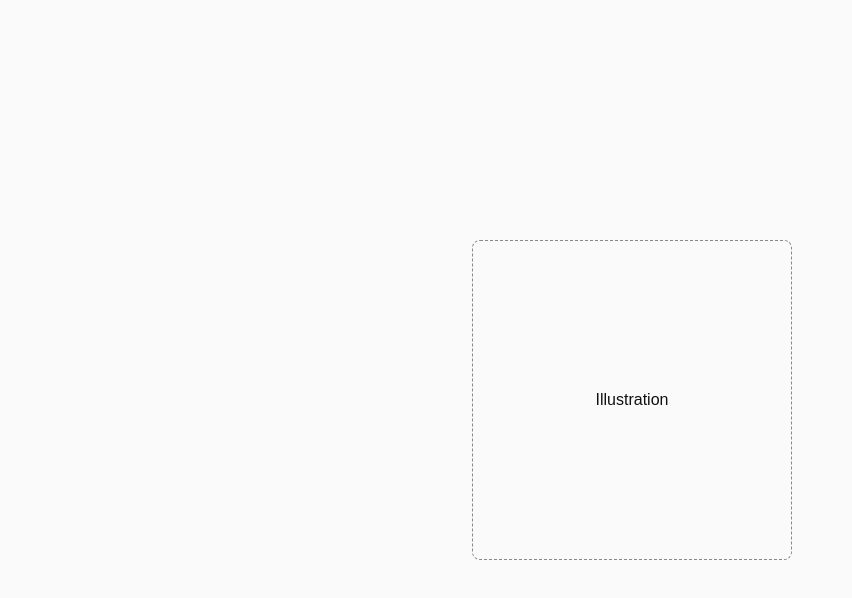
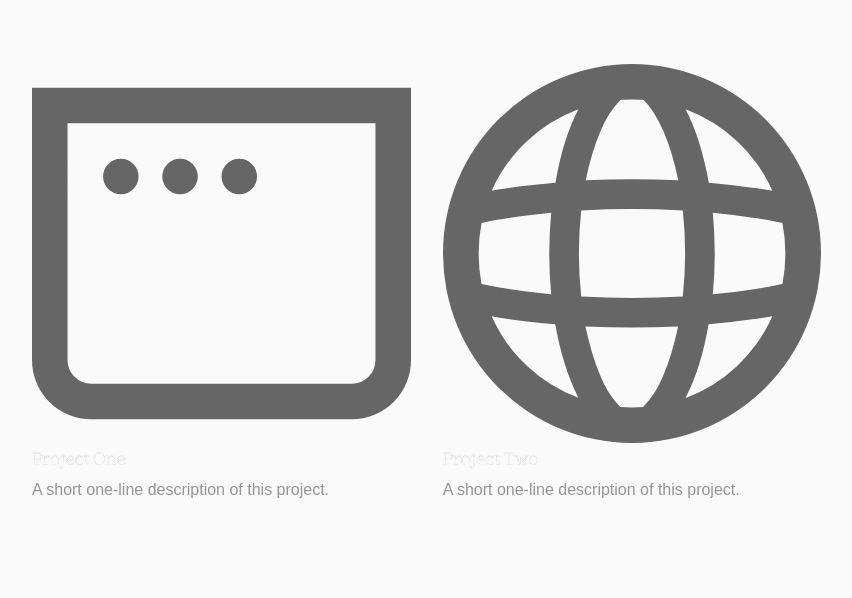
Before and after one commit to maryamadamweb/portfolio, a Next.js app: page / in a window 1280 px wide. Shown: the top 598 px of the page, without its empty margins (8-860 px from the left). Built offline with nearby package versions, Linux system fonts and the light colour scheme; a web font is replaced by a local one.

Commit message:
Restructure folders

```diff
--- a/src/app/about/page.module.css
+++ b/src/app/about/page.module.css
@@ -3,5 +3,4 @@
   padding: 4rem 2rem;
   max-width: 720px;
   margin: 0 auto;
-  font-family: var(--font-geist-sans);
 }
--- a/src/app/home/page.module.css
+++ /dev/null
@@ -1,13 +0,0 @@
-.page {
-  min-height: 100dvh;
-  padding: 4rem 2rem;
-  font-family: var(--font-geist-sans);
-}
-
-.grid {
-  display: grid;
-  grid-template-columns: repeat(auto-fill, minmax(280px, 1fr));
-  gap: 2rem;
-  max-width: 1200px;
-  margin: 0 auto;
-}
--- a/src/app/page.module.css
+++ b/src/app/page.module.css
@@ -1,18 +1,12 @@
 .page {
-  display: flex;
   min-height: 100dvh;
-  align-items: center;
-  justify-content: center;
-  font-family: var(--font-geist-sans);
+  padding: 4rem 2rem;
 }
 
-.illustrationPlaceholder {
-  display: flex;
-  align-items: center;
-  justify-content: center;
-  width: 320px;
-  height: 320px;
-  border: 1px dashed #888;
-  border-radius: 8px;
-  cursor: pointer;
+.grid {
+  display: grid;
+  grid-template-columns: repeat(auto-fill, minmax(280px, 1fr));
+  gap: 2rem;
+  max-width: 1200px;
+  margin: 0 auto;
 }
--- a/src/app/page.tsx
+++ b/src/app/page.tsx
@@ -1,14 +1,16 @@
-import Link from "next/link";
+import { projects } from "@/lib/projects";
+import { ProjectCard } from "@/components/projects/ProjectCard";
 import styles from "./page.module.css";
 
-// Entry point. Click the illustration to go to /home.
+// Entry point. Each card is a project/genre — click into it to go to that project's page.
 export default function MainPage() {
   return (
     <main className={styles.page}>
-      <Link href="/home" aria-label="Enter site">
-        {/* TODO: replace with the real illustration */}
-        <div className={styles.illustrationPlaceholder}>Illustration</div>
-      </Link>
+      <div className={styles.grid}>
+        {projects.map((project) => (
+          <ProjectCard key={project.slug} project={project} />
+        ))}
+      </div>
     </main>
   );
 }
--- a/src/app/projects/project-one/page.module.css
+++ b/src/app/projects/project-one/page.module.css
@@ -3,7 +3,6 @@
   padding: 4rem 2rem;
   max-width: 800px;
   margin: 0 auto;
-  font-family: var(--font-geist-sans);
 }
 
 .hero {
--- a/src/app/projects/project-two/page.module.css
+++ b/src/app/projects/project-two/page.module.css
@@ -1,7 +1,6 @@
 .page {
   min-height: 100dvh;
   padding: 4rem 2rem;
-  font-family: var(--font-geist-sans);
 }
 
 .title {
```
Also changed, not shown: src/app/home/page.tsx (deleted, +0 -15 lines).
